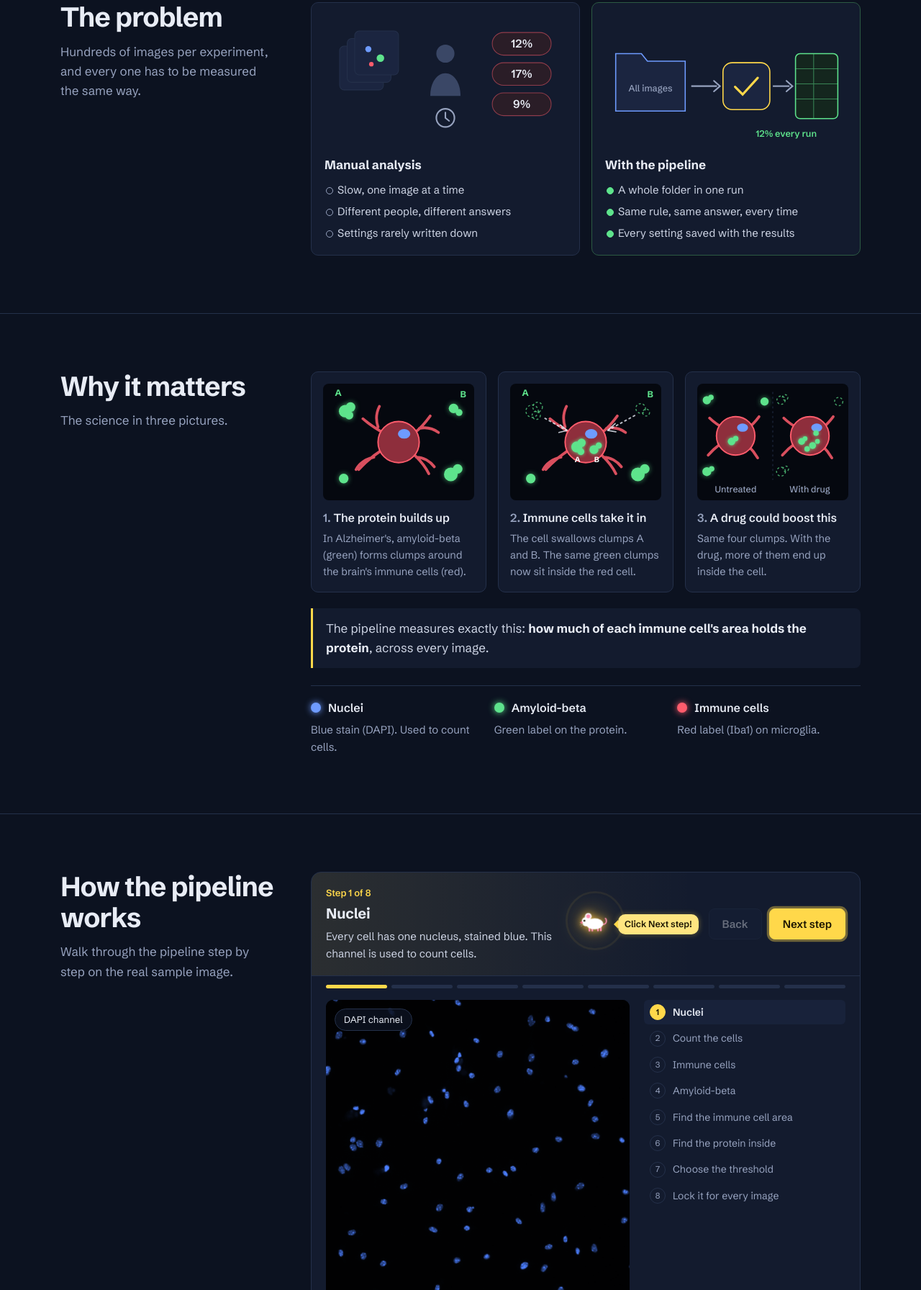
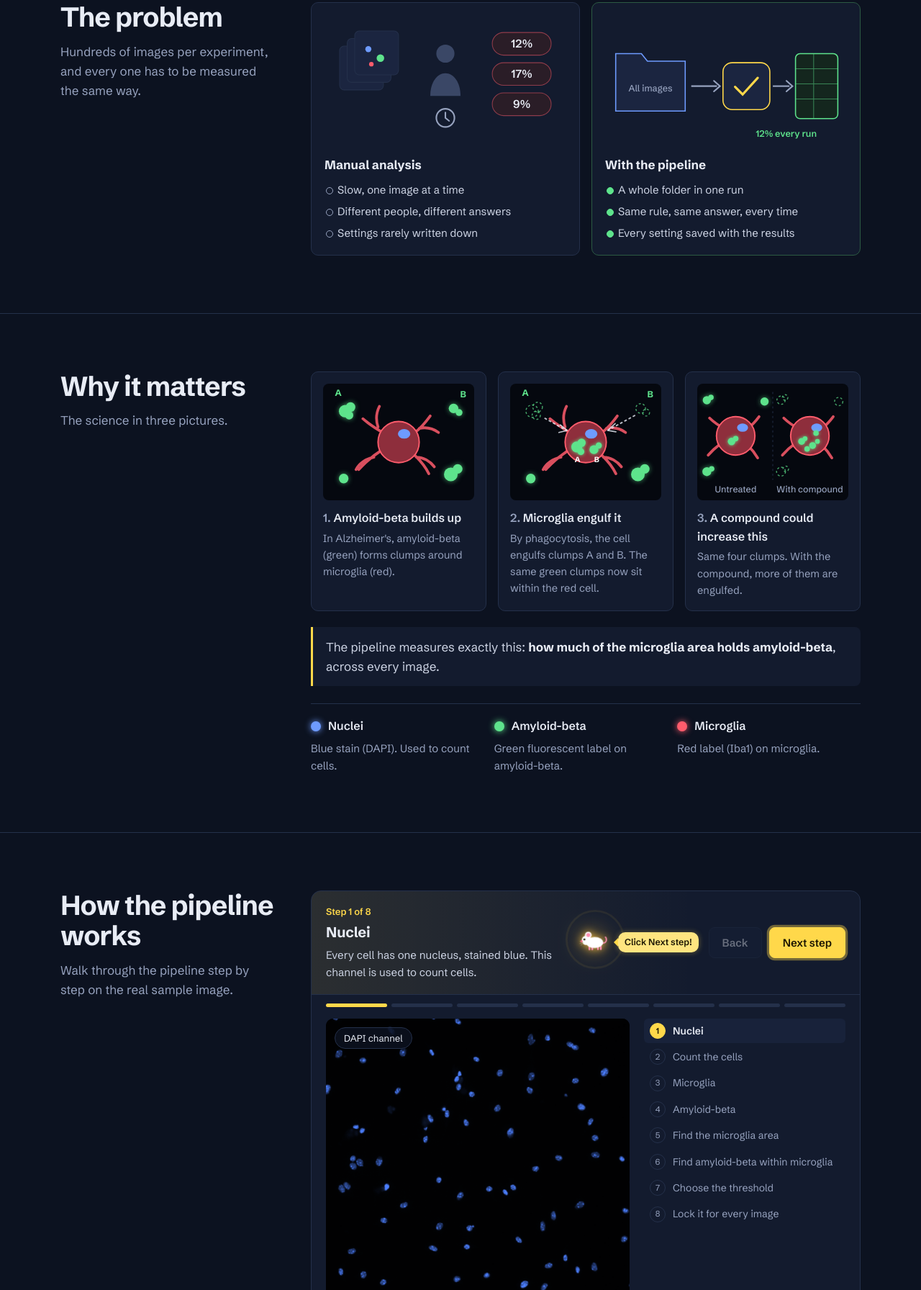
Before and after one commit to psushruthi/amyloid-beta-microglia-website, a plain HTML site: page index.html in a window 1280 px wide. Shown: the part 1008-2800 px from the top of the page at 72% size. Drawn offline with Linux system fonts and the light colour scheme.

Commit message:
Update index.html for amyloid-beta and microglia

```diff
--- a/index.html
+++ b/index.html
@@ -4,7 +4,7 @@
 <meta charset="utf-8">
 <meta name="viewport" content="width=device-width, initial-scale=1">
 <title>Amyloid-beta and Microglia Pipeline | Sushruthi Panakanti</title>
-<meta name="description" content="A batch image analysis pipeline that turns hundreds of microscope images into standardized, traceable measurements of how brain immune cells clear Alzheimer's protein.">
+<meta name="description" content="A batch image analysis pipeline that turns hundreds of microscope images into standardized, traceable measurements of amyloid-beta phagocytosis by microglia.">
 <link rel="preconnect" href="https://fonts.googleapis.com">
 <link rel="preconnect" href="https://fonts.gstatic.com" crossorigin>
 <link href="https://fonts.googleapis.com/css2?family=Schibsted+Grotesk:ital,wght@0,400;0,500;0,600;0,700;1,400&display=swap" rel="stylesheet">
@@ -536,7 +536,7 @@
       <li><a href="#pipeline">Pipeline</a></li>
       <li><a href="#outputs">Outputs</a></li>
       <li><a href="#skills">Skills</a></li>
-      <li><a href="mailto:spanakan@iu.edu?subject=Access%20request%3A%20amyloid-beta-microglia%20pipeline">Request code access</a></li>
+      <li><a href="#credits">Credits</a></li>
     </ul>
   </div>
 </nav>
@@ -544,12 +544,12 @@
 <header class="hero" id="top">
   <div class="wrap">
     <div>
-      <p class="kicker">Image analysis pipeline for <i>Alzheimer's drug research</i></p>
-      <h1>Measuring how brain immune cells clear Alzheimer's protein</h1>
-      <p class="lede">Researchers are testing whether a potential Alzheimer's drug helps the brain's immune cells clear a harmful protein. This pipeline measures hundreds of microscope images automatically and the same way every time, so the answer is fast, reliable and repeatable.</p>
+      <p class="kicker">Image analysis pipeline for <i>Alzheimer's disease research</i></p>
+      <h1>Measuring amyloid-beta phagocytosis by microglia</h1>
+      <p class="lede">Researchers are testing whether a candidate compound increases phagocytosis of amyloid-beta by microglia. This pipeline automates the lab's ImageJ workflow, measuring hundreds of microscope images the same way every time, so results are fast, consistent and repeatable.</p>
       <div class="actions">
         <a class="btn primary" href="#pipeline">See how it works</a>
-        <a class="btn" href="mailto:spanakan@iu.edu?subject=Access%20request%3A%20amyloid-beta-microglia%20pipeline">Request code access</a>
+        <a class="btn" href="#outputs">See the outputs</a>
       </div>
     </div>
 
@@ -581,7 +581,7 @@
             <div class="views" role="group" aria-labelledby="view-label">
               <button data-view="dapi"><span class="sw dapi"></span>Nuclei (DAPI)</button>
               <button data-view="abeta"><span class="sw abeta"></span>Amyloid-beta</button>
-              <button data-view="iba1"><span class="sw iba1"></span>Immune cells (Iba1)</button>
+              <button data-view="iba1"><span class="sw iba1"></span>Microglia (Iba1)</button>
               <button data-view="merge" aria-pressed="true"><span class="sw merge"></span>All three</button>
               <button data-view="map"><span class="sw map"></span>Check map</button>
               <button data-view="outline"><span class="sw ring"></span>Cells counted</button>
@@ -593,7 +593,7 @@
             <p class="lock-note" id="lock-note"></p>
           </div>
           <div class="readout" aria-live="polite">
-            <div><b id="pct">0%</b><span>of immune cell area contains amyloid-beta</span></div>
+            <div><b id="pct">0%</b><span>of microglia area contains amyloid-beta</span></div>
             <div><b id="count">0</b><span>nuclei counted</span></div>
           </div>
         </div>
@@ -656,7 +656,7 @@
         <ol class="story">
           <li>
             <svg viewBox="0 0 220 170" role="img" aria-labelledby="st1">
-              <title id="st1">An immune cell surrounded by four clumps of amyloid-beta protein</title>
+              <title id="st1">A microglial cell surrounded by four clumps of amyloid-beta</title>
               <use href="#cell" x="110" y="85"/>
               <g class="clump"><circle cx="32" cy="40" r="9"/><circle cx="40" cy="34" r="7"/><circle cx="38" cy="46" r="6"/></g>
               <g class="clump"><circle cx="190" cy="36" r="7"/><circle cx="198" cy="42" r="5"/></g>
@@ -664,12 +664,12 @@
               <g class="clump"><circle cx="30" cy="138" r="7"/></g>
               <text class="tag" x="22" y="18">A</text><text class="tag" x="204" y="20">B</text>
             </svg>
-            <h3>The protein builds up</h3>
-            <p>In Alzheimer's, amyloid-beta (green) forms clumps around the brain's immune cells (red).</p>
+            <h3>Amyloid-beta builds up</h3>
+            <p>In Alzheimer's, amyloid-beta (green) forms clumps around microglia (red).</p>
           </li>
           <li>
             <svg viewBox="0 0 220 170" role="img" aria-labelledby="st2">
-              <title id="st2">The same immune cell has swallowed clumps A and B, which now sit inside the cell. Dashed outlines show where they were.</title>
+              <title id="st2">The same microglial cell has engulfed clumps A and B by phagocytosis. Dashed outlines show where they were.</title>
               <g class="ghost"><circle cx="32" cy="40" r="9"/><circle cx="40" cy="34" r="7"/><circle cx="38" cy="46" r="6"/></g>
               <g class="ghost"><circle cx="190" cy="36" r="7"/><circle cx="198" cy="42" r="5"/></g>
               <use href="#cell" x="110" y="85"/>
@@ -682,12 +682,12 @@
               <g class="clump"><circle cx="30" cy="138" r="7"/></g>
               <text class="tag" x="22" y="18">A</text><text class="tag" x="204" y="20">B</text>
             </svg>
-            <h3>Immune cells take it in</h3>
-            <p>The cell swallows clumps A and B. The same green clumps now sit inside the red cell.</p>
+            <h3>Microglia engulf it</h3>
+            <p>By phagocytosis, the cell engulfs clumps A and B. The same green clumps now sit within the red cell.</p>
           </li>
           <li>
             <svg viewBox="0 0 220 170" role="img" aria-labelledby="st3">
-              <title id="st3">Two cells start with the same four clumps nearby. Untreated takes in one. With the drug, it takes in all four; dashed outlines show where they were.</title>
+              <title id="st3">Two cells start with the same four clumps nearby. Untreated engulfs one. With the compound, it engulfs all four; dashed outlines show where they were.</title>
               <use href="#cell-sm" x="56" y="76"/>
               <g class="clump in"><circle cx="50" cy="84" r="5.5"/><circle cx="56" cy="80" r="4"/></g>
               <g class="clump"><circle cx="14" cy="24" r="6"/><circle cx="20" cy="20" r="4"/></g>
@@ -700,13 +700,13 @@
               <g class="clump in"><circle cx="152" cy="84" r="5"/><circle cx="157" cy="80" r="3.5"/><circle cx="168" cy="90" r="5"/><circle cx="175" cy="84" r="3.5"/><circle cx="160" cy="95" r="4"/><circle cx="173" cy="72" r="4"/></g>
               <line class="divider" x1="110" y1="12" x2="110" y2="140"/>
               <text class="lbl" x="56" y="158">Untreated</text>
-              <text class="lbl" x="164" y="158">With drug</text>
+              <text class="lbl" x="164" y="158">With compound</text>
             </svg>
-            <h3>A drug could boost this</h3>
-            <p>Same four clumps. With the drug, more of them end up inside the cell.</p>
+            <h3>A compound could increase this</h3>
+            <p>Same four clumps. With the compound, more of them are engulfed.</p>
           </li>
         </ol>
-        <p class="takeaway">The pipeline measures exactly this: <strong>how much of each immune cell's area holds the protein</strong>, across every image.</p>
+        <p class="takeaway">The pipeline measures exactly this: <strong>how much of the microglia area holds amyloid-beta</strong>, across every image.</p>
 
         <svg width="0" height="0" style="position:absolute" aria-hidden="true">
           <defs>
@@ -733,8 +733,8 @@
 
         <div class="stains">
           <div><h3><span class="sw dapi"></span>Nuclei</h3><p>Blue stain (DAPI). Used to count cells.</p></div>
-          <div><h3><span class="sw abeta"></span>Amyloid-beta</h3><p>Green label on the protein.</p></div>
-          <div><h3><span class="sw iba1"></span>Immune cells</h3><p>Red label (Iba1) on microglia.</p></div>
+          <div><h3><span class="sw abeta"></span>Amyloid-beta</h3><p>Green fluorescent label on amyloid-beta.</p></div>
+          <div><h3><span class="sw iba1"></span>Microglia</h3><p>Red label (Iba1) on microglia.</p></div>
         </div>
       </div>
     </div>
@@ -834,9 +834,9 @@
             <div>
               <p>Every pixel colored by what it holds.</p>
               <div class="legend">
-                <span><i style="background:#FF0000"></i>Immune cell only</span>
-                <span><i style="background:#00FF00"></i>Protein outside the cells</span>
-                <span><i style="background:#FFFF00"></i>Protein inside the cells</span>
+                <span><i style="background:#FF0000"></i>Microglia only</span>
+                <span><i style="background:#00FF00"></i>Amyloid-beta outside microglia</span>
+                <span><i style="background:#FFFF00"></i>Amyloid-beta within microglia</span>
               </div>
             </div>
           </div>
@@ -948,7 +948,7 @@ Processing: Sample_A_Field1_ch02.tif
           <span>spanakan@iu.edu</span></a></li>
       </ul>
       <ul class="project-links">
-        <li>Pipeline code and documentation are private until publication. <a href="mailto:spanakan@iu.edu?subject=Access%20request%3A%20amyloid-beta-microglia%20pipeline">Request access</a></li>
+        <li>Pipeline code and documentation are private until publication.</li>
       </ul>
     </div>
   </div>
@@ -1172,10 +1172,10 @@ Processing: Sample_A_Field1_ch02.tif
   var btnBy = {}; document.querySelectorAll(".views button").forEach(function (b) { btnBy[b.dataset.view] = b; });
   var MSG = {
     dapi:    ["These blue dots are nuclei, one per cell. Next, try Amyloid-beta!", "abeta"],
-    abeta:   ["Green is the Alzheimer's protein. Next, try Immune cells!", "iba1"],
-    iba1:    ["Red shows microglia, the immune cells. Next, try All three!", "merge"],
+    abeta:   ["Green is amyloid-beta. Next, try Microglia!", "iba1"],
+    iba1:    ["Red shows microglia (Iba1). Next, try All three!", "merge"],
     merge:   ["All three channels together. Next, try Check map!", "map"],
-    map:     ["Yellow shows protein inside the immune cells. Now drag the slider!", "slider"],
+    map:     ["Yellow shows amyloid-beta within microglia. Now drag the slider!", "slider"],
     outline: ["Each yellow outline is one counted cell. Now drag the slider!", "slider"]
   };
   var AFTER = {
@@ -1233,21 +1233,21 @@ Processing: Sample_A_Field1_ch02.tif
     { title: "Count the cells", view: "outline", chip: "Cells counted",
       desc: "Each nucleus brighter than the threshold is outlined in yellow and counted. One outline is one cell.",
       stat: function (t) { return { v: components(t, 20).count, l: "cells counted" }; } },
-    { title: "Immune cells", view: "iba1", chip: "Iba1 channel",
-      desc: "The red stain marks microglia, the brain's immune cells.",
+    { title: "Microglia", view: "iba1", chip: "Iba1 channel",
+      desc: "The red Iba1 stain marks microglia.",
       stat: function () { return { v: "", l: "" }; } },
     { title: "Amyloid-beta", view: "abeta", chip: "Amyloid-beta channel",
-      desc: "The green label marks the Alzheimer's protein the cells take in.",
+      desc: "The green label marks the amyloid-beta that microglia engulf.",
       stat: function () { return { v: "", l: "" }; } },
-    { title: "Find the immune cell area", view: "iba1mask", chip: "Immune cell area",
-      desc: "Every red pixel brighter than the threshold becomes part of the immune cell area.",
-      stat: function (t) { return { v: iba1Area(t).toFixed(1) + "%", l: "of the image is immune cell area" }; } },
-    { title: "Find the protein inside", view: "map", chip: "Check map",
+    { title: "Find the microglia area", view: "iba1mask", chip: "Microglia area",
+      desc: "Every red pixel brighter than the threshold becomes part of the microglia area.",
+      stat: function (t) { return { v: iba1Area(t).toFixed(1) + "%", l: "of the image is microglia area" }; } },
+    { title: "Find amyloid-beta within microglia", view: "map", chip: "Check map",
       desc: "The goal is to measure the green that falls inside the red area. The pipeline calculates the area of green within the red.",
-      stat: function (t) { return { v: pct(t).toFixed(1) + "%", l: "of immune cell area holds amyloid-beta" }; } },
+      stat: function (t) { return { v: pct(t).toFixed(1) + "%", l: "of microglia area holds amyloid-beta" }; } },
     { title: "Choose the threshold", view: "map", chip: "Drag the slider", slider: true, chart: true,
       desc: "Drag the slider. Too low and background noise counts as signal. Too high and real signal is lost.",
-      stat: function (t) { return { v: pct(t).toFixed(1) + "%", l: "of immune cell area holds amyloid-beta" }; } },
+      stat: function (t) { return { v: pct(t).toFixed(1) + "%", l: "of microglia area holds amyloid-beta" }; } },
     { title: "Lock it for every image", view: "map", chip: "Threshold fixed at 30", chart: true, fixed: true,
       desc: "One threshold, 30, is fixed and applied to every image in every run. That is what makes results comparable.",
       stat: function () { return { v: pct(30).toFixed(1) + "%", l: "uptake at the fixed threshold of 30" }; } }
@@ -1314,11 +1314,11 @@ Processing: Sample_A_Field1_ch02.tif
     var STOPS = [
       { el: ".viewer .stage", helper: "hero", text: "Start here: this is a real microscope image. Try the buttons next to it. My little helper there shows you where to click!" },
       { el: "#problem", text: "The problem: hundreds of images, measured by hand, and different people get different answers." },
-      { el: "#why", text: "The science in three pictures. Watch the green clumps end up inside the red immune cell." },
+      { el: "#why", text: "The science in three pictures. Watch the microglia engulf the green amyloid-beta." },
       { el: "#pipeline", helper: "walk", text: "Your turn! Click Next step in the walkthrough to see the pipeline work on the real image." },
       { el: "#outputs", text: "Every run gives a results table, check images, a visual report and a full log." },
       { el: "#skills", text: "These are the skills and tools behind this project." },
-      { el: "#credits", text: "Thanks for visiting! The people behind the project are here, and you can request the code at the bottom." }
+      { el: "#credits", text: "Thanks for visiting! The people behind the project are here." }
     ];
     var idx = -1, mx = 0, my = 0, mode = "corner";
     var reduce = window.matchMedia && window.matchMedia("(prefers-reduced-motion: reduce)").matches;
```
